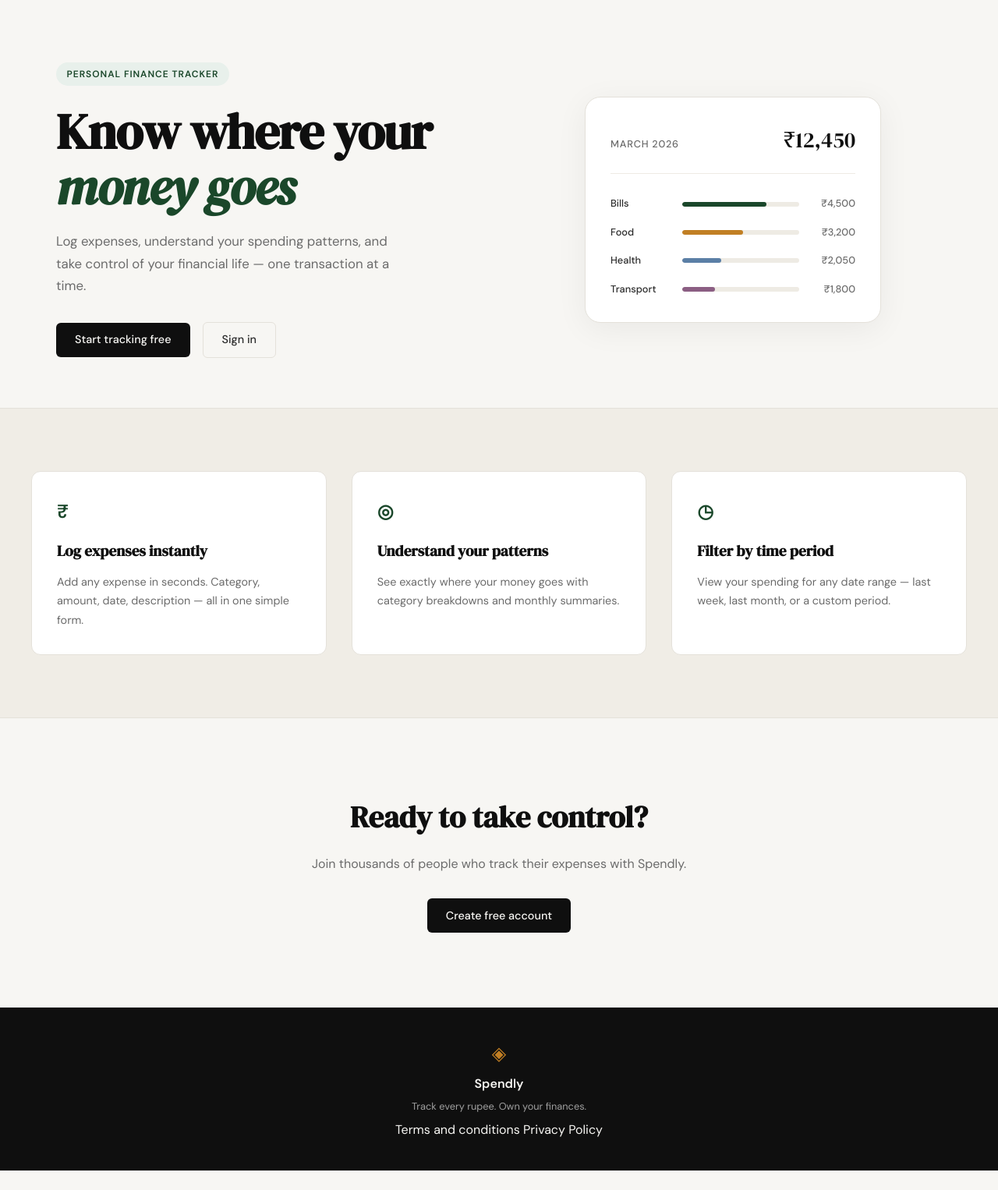
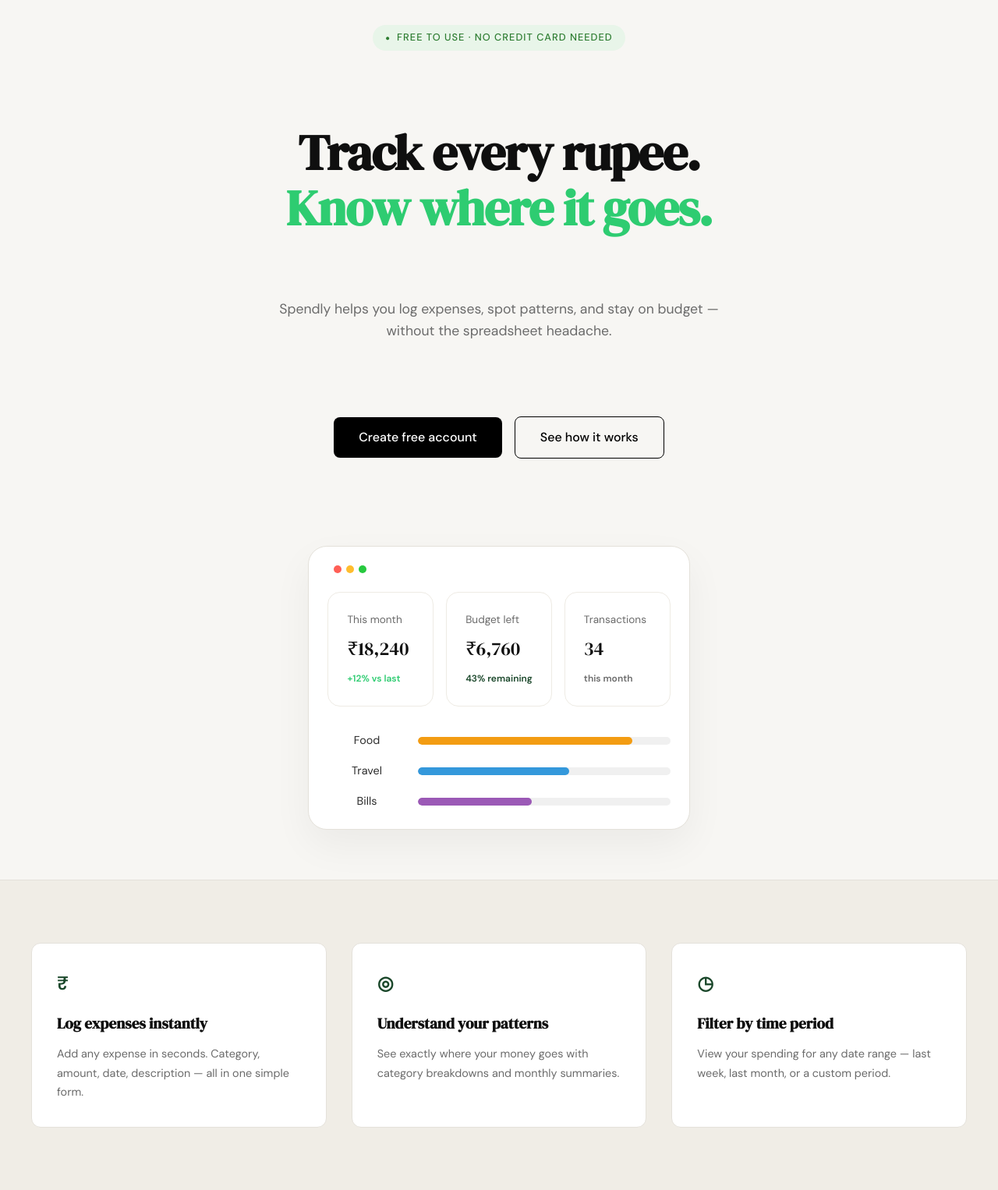
Before and after one commit to AvinashAndhale01/spendly, a Flask app: page / in a window 1280 px wide. Shown: the part 61-1587 px from the top of the page at 78% size. Before the commit the page ends 1562 px from the top, so only its background shows below. Run offline with Flask 3, Linux system fonts and the light colour scheme.

Commit message:
landing: redesign hero section to match mockup

```diff
--- /dev/null
+++ b/static/css/landing.css
@@ -0,0 +1,167 @@
+.hero {
+    padding: 2rem 2rem 4rem;
+    text-align: center;
+    display: flex;
+    flex-direction: column;
+    align-items: center;
+    max-width: var(--max-width);
+    margin: 0 auto;
+}
+
+.hero-badge {
+    display: inline-flex;
+    align-items: center;
+    gap: 0.5rem;
+    background: #e8f5e9;
+    color: #2e7d32;
+    font-size: 0.8rem;
+    font-weight: 500;
+    padding: 0.4rem 1rem;
+    border-radius: 999px;
+    margin-bottom: 2rem;
+}
+
+.hero-badge::before {
+    content: "●";
+    font-size: 0.6rem;
+}
+
+.hero-title {
+    font-family: var(--font-display);
+    font-size: clamp(2.5rem, 6vw, 4rem);
+    line-height: 1.1;
+    color: var(--ink);
+    margin-bottom: 1rem;
+}
+
+.hero-title .highlight {
+    color: #2ecc71;
+}
+
+.hero-subtitle {
+    font-size: 1.1rem;
+    color: var(--ink-muted);
+    line-height: 1.6;
+    max-width: 600px;
+    margin: 0 auto 2rem;
+}
+
+.hero-actions {
+    display: flex;
+    gap: 1rem;
+    margin-bottom: 3rem;
+}
+
+.btn-black {
+    background: #000;
+    color: #fff;
+    padding: 0.8rem 2rem;
+    border-radius: 8px;
+    font-weight: 500;
+    transition: opacity 0.2s;
+}
+
+.btn-black:hover {
+    opacity: 0.8;
+}
+
+.hero-visual {
+    width: 100%;
+    max-width: 800px;
+    margin: 0 auto;
+}
+
+.dashboard-mock {
+    background: #fff;
+    border: 1px solid var(--border);
+    border-radius: 24px;
+    padding: 1.5rem;
+    box-shadow: 0 20px 50px rgba(0,0,0,0.05);
+}
+
+.mock-window-controls {
+    display: flex;
+    gap: 6px;
+    margin-bottom: 1.5rem;
+    padding-left: 0.5rem;
+}
+
+.dot {
+    width: 10px;
+    height: 10px;
+    border-radius: 50%;
+}
+
+.dot-red { background: #ff5f56; }
+.dot-yellow { background: #ffbd2e; }
+.dot-green { background: #27c93f; }
+
+.mock-stats-grid {
+    display: grid;
+    grid-template-columns: repeat(3, 1fr);
+    gap: 1rem;
+    margin-bottom: 2rem;
+}
+
+.stat-box {
+    padding: 1.5rem;
+    border: 1px solid var(--border-soft);
+    border-radius: 16px;
+    text-align: left;
+}
+
+.stat-label {
+    display: block;
+    font-size: 0.85rem;
+    color: var(--ink-muted);
+    margin-bottom: 0.5rem;
+}
+
+.stat-value {
+    display: block;
+    font-family: var(--font-display);
+    font-size: 1.5rem;
+    margin-bottom: 0.25rem;
+}
+
+.stat-trend {
+    font-size: 0.75rem;
+    font-weight: 600;
+}
+
+.trend-up { color: #2ecc71; }
+.trend-neutral { color: var(--accent); }
+
+.mock-categories {
+    display: flex;
+    flex-direction: column;
+    gap: 1rem;
+}
+
+.cat-row {
+    display: grid;
+    grid-template-columns: 100px 1fr;
+    align-items: center;
+    gap: 1rem;
+}
+
+.cat-name {
+    font-size: 0.9rem;
+    color: var(--ink-soft);
+}
+
+.cat-bar-bg {
+    height: 10px;
+    background: #f0f0f0;
+    border-radius: 5px;
+    overflow: hidden;
+}
+
+.cat-bar-fill {
+    height: 100%;
+    border-radius: 5px;
+}
+
+.fill-orange { background: #f39c12; }
+.fill-blue { background: #3498db; }
+.fill-purple { background: #9b59b6; }
--- a/templates/landing.html
+++ b/templates/landing.html
@@ -1,67 +1,75 @@
 {% extends "base.html" %}
+
+{% block head %}
+    <link rel="stylesheet" href="{{ url_for('static', filename='css/landing.css') }}">
+{% endblock %}
 
 {% block title %}Spendly — Track Every Rupee{% endblock %}
 
 {% block content %}
 
 <section class="hero">
-    <div class="hero-inner">
-        <div class="hero-badge">Personal Finance Tracker</div>
-        <h1 class="hero-title">
-            Know where your<br>
-            <em>money goes</em>
-        </h1>
-        <p class="hero-subtitle">
-            Log expenses, understand your spending patterns,
-            and take control of your financial life —
-            one transaction at a time.
-        </p>
-        <div class="hero-actions">
-            <a href="{{ url_for('register') }}" class="btn-primary">Start tracking free</a>
-            <a href="{{ url_for('login') }}" class="btn-ghost">Sign in</a>
-        </div>
+    <div class="hero-badge">Free to use &middot; No credit card needed</div>
+
+    <h1 class="hero-title">
+        Track every rupee.<br>
+        <span class="highlight">Know where it goes.</span>
+    </h1>
+
+    <p class="hero-subtitle">
+        Spendly helps you log expenses, spot patterns, and stay on budget — without the spreadsheet headache.
+    </p>
+
+    <div class="hero-actions">
+        <a href="{{ url_for('register') }}" class="btn-black">Create free account</a>
+        <a href="#features" class="btn-black" style="background: transparent; color: #000; border: 1px solid #000;">See how it works</a>
     </div>
+
     <div class="hero-visual">
-        <div class="mock-card">
-            <div class="mock-card-header">
-                <span class="mock-label">March 2026</span>
-                <span class="mock-total">₹12,450</span>
+        <div class="dashboard-mock">
+            <div class="mock-window-controls">
+                <div class="dot dot-red"></div>
+                <div class="dot dot-yellow"></div>
+                <div class="dot dot-green"></div>
             </div>
-            <div class="mock-bars">
-                <div class="mock-bar-row">
-                    <span class="mock-cat">Bills</span>
-                    <div class="mock-bar-track">
-                        <div class="mock-bar" style="width: 72%"></div>
-                    </div>
-                    <span class="mock-amt">₹4,500</span>
+
+            <div class="mock-stats-grid">
+                <div class="stat-box">
+                    <span class="stat-label">This month</span>
+                    <span class="stat-value">₹18,240</span>
+                    <span class="stat-trend trend-up">+12% vs last</span>
                 </div>
-                <div class="mock-bar-row">
-                    <span class="mock-cat">Food</span>
-                    <div class="mock-bar-track">
-                        <div class="mock-bar mock-bar-2" style="width: 52%"></div>
-                    </div>
-                    <span class="mock-amt">₹3,200</span>
+                <div class="stat-box">
+                    <span class="stat-label">Budget left</span>
+                    <span class="stat-value">₹6,760</span>
+                    <span class="stat-trend trend-neutral">43% remaining</span>
                 </div>
-                <div class="mock-bar-row">
-                    <span class="mock-cat">Health</span>
-                    <div class="mock-bar-track">
-                        <div class="mock-bar mock-bar-3" style="width: 33%"></div>
-                    </div>
-                    <span class="mock-amt">₹2,050</span>
+                <div class="stat-box">
+                    <span class="stat-label">Transactions</span>
+                    <span class="stat-value">34</span>
+                    <span class="stat-trend" style="color: var(--ink-muted);">this month</span>
                 </div>
-                <div class="mock-bar-row">
-                    <span class="mock-cat">Transport</span>
-                    <div class="mock-bar-track">
-                        <div class="mock-bar mock-bar-4" style="width: 28%"></div>
-                    </div>
-                    <span class="mock-amt">₹1,800</span>
+            </div>
+
+            <div class="mock-categories">
+                <div class="cat-row">
+                    <span class="cat-name">Food</span>
+                    <div class="cat-bar-bg"><div class="cat-bar-fill fill-orange" style="width: 85%"></div></div>
+                </div>
+                <div class="cat-row">
+                    <span class="cat-name">Travel</span>
+                    <div class="cat-bar-bg"><div class="cat-bar-fill fill-blue" style="width: 60%"></div></div>
+                </div>
+                <div class="cat-row">
+                    <span class="cat-name">Bills</span>
+                    <div class="cat-bar-bg"><div class="cat-bar-fill fill-purple" style="width: 45%"></div></div>
                 </div>
             </div>
         </div>
     </div>
 </section>
 
-<section class="features">
+<section class="features" id="features">
     <div class="features-inner">
         <div class="feature-card">
             <div class="feature-icon">₹</div>
```
